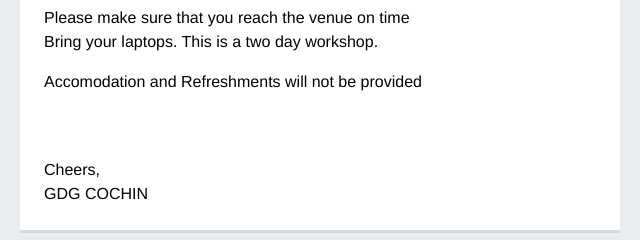
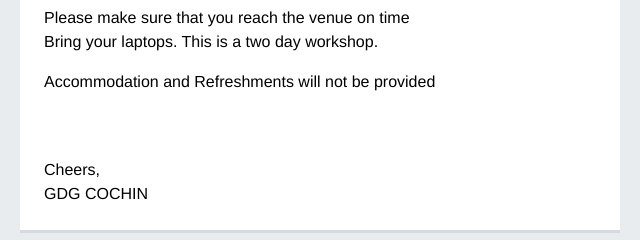
Before and after one commit to ebinsanty/templates, a plain HTML site: page index.html in a window 1280 px wide. Shown: the part 370-610 px from the top of the page, 320-960 px from the left. Drawn offline with Linux system fonts and the light colour scheme; a web font is replaced by a local one.

Commit message:
Add files via upload

```diff
--- a/index.html
+++ b/index.html
@@ -180,7 +180,7 @@
           <tr>
             <td align="left" bgcolor="#ffffff" style="padding: 24px; font-family: 'Source Sans Pro', Helvetica, Arial, sans-serif; font-size: 16px; line-height: 24px;">
               <p style="margin: 0;">Please make sure that you reach the venue on time</p>
-              <p style="margin: 0;">Bring your laptops. This is a two day workshop.<p>Accomodation and Refreshments will not be provided</p>
+              <p style="margin: 0;">Bring your laptops. This is a two day workshop.<p>Accommodation and Refreshments will not be provided</p>
             </td>
           </tr>
           <!-- end copy -->
```
